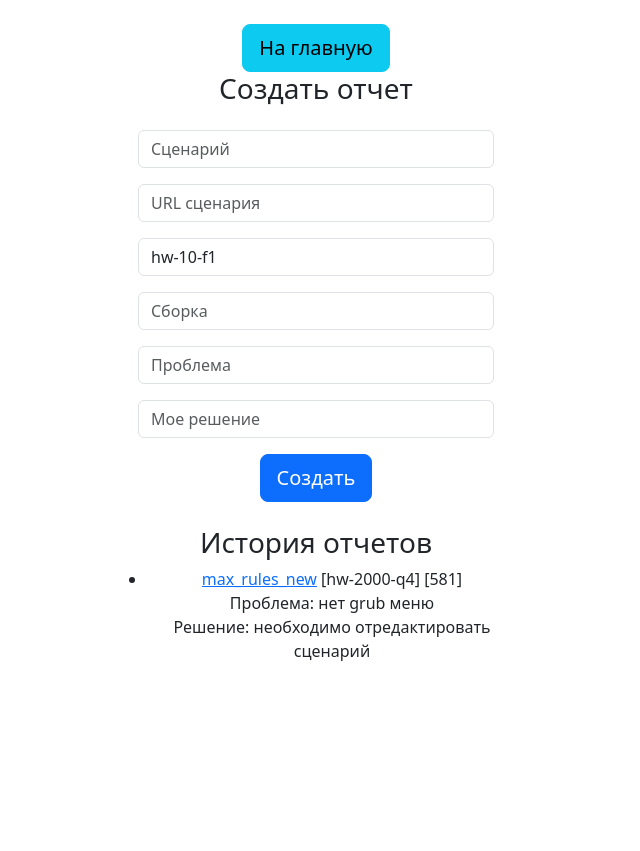
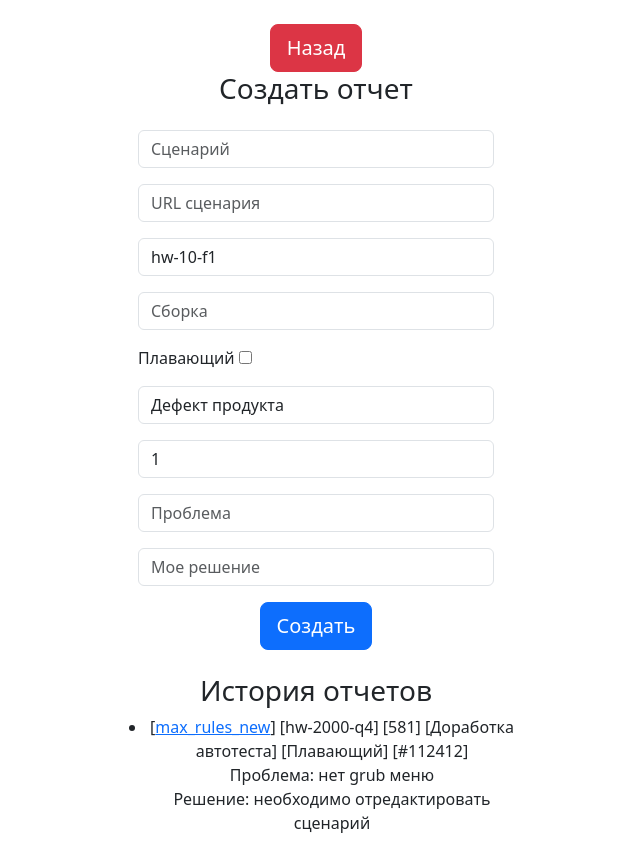
Before and after one commit to Pashckevich227/daily-report, a Django app: page /report/ in a window 1280 px wide. Shown: the whole page, without its empty margins (324-964 px from the left). Before the commit the page ends 661 px from the top, so only its background shows below. Run offline with Django 4.2, Linux system fonts and the light colour scheme; a user stored in the database is signed in; data comes from the database, SQL or seed files in the repository; both versions use the stored data as it was after the commit.

Commit message:
feat history fix: bugs

```diff
--- a/app/templates/base.html
+++ b/app/templates/base.html
@@ -25,7 +25,7 @@
                 <a href="auth/logout/" class="btn btn-danger btn-lg btn-block btn-width">Выйти</a>
             </div>
             <div class="mb-3 d-flex align-items-center justify-content-center">
-                <a href="report/" class="btn btn-info btn-lg btn-block btn-width">Отчеты</a>
+                <a href="report/" class="btn btn-dark btn-lg btn-block btn-width">Отчеты</a>
             </div>
             Вы вошли как <b>{{ user.first_name }}.{{user.last_name}} </b>
             {% endif %}
--- a/text_report/forms.py
+++ b/text_report/forms.py
@@ -30,6 +30,14 @@ class ReportForm(forms.Form):
         ('24', 'va-1000')
     ]
 
+    BUG = [
+        ('1', 'Дефект продукта'),
+        ('2', 'Дефект автостенда'),
+        ('3', 'Новый дефект'),
+        ('4', 'Доработка автотеста'),
+        ('5', 'Возможный дефект продукта'),
+    ]
+
     name = forms.CharField(widget=forms.TextInput(attrs={
         'class': 'form-control mb-3',
         'placeholder': 'Сценарий',
@@ -53,13 +61,25 @@ class ReportForm(forms.Form):
         'type': 'text'
     }))
 
-    problem = forms.CharField(widget=forms.TextInput(attrs={
+    bug = forms.ChoiceField(choices=BUG, widget=forms.Select(attrs={
+        'class': 'form-control mb-3',
+        'placeholder': 'Вид дефекта',
+    }))
+
+    floating_defect = forms.BooleanField(required=False, initial=False, widget=forms.CheckboxInput)
+
+    id_tfs = forms.CharField(required=False, initial=1, widget=forms.TextInput(attrs={
+        'class': 'form-control mb-3',
+        'placeholder': 'Id TFS',
+    }))
+
+    problem = forms.CharField(required=False, widget=forms.TextInput(attrs={
         'class': 'form-control mb-3',
         'placeholder': 'Проблема',
         'type': 'text'
     }))
 
-    my_solution = forms.CharField(widget=forms.TextInput(attrs={
+    my_solution = forms.CharField(required=False, widget=forms.TextInput(attrs={
         'class': 'form-control mb-3',
         'placeholder': 'Мое решение',
         'type': 'text'
@@ -67,4 +87,12 @@ class ReportForm(forms.Form):
 
     class Meta:
         model = Report
-        fields = ('name', 'url_report', 'platform_name', 'build_number', 'problem', 'my_solution')
+        fields = ('name',
+                  'url_report',
+                  'platform_name',
+                  'build_number',
+                  'bug',
+                  'floating_defect',
+                  'id_tfs',
+                  'problem',
+                  'my_solution')
--- a/text_report/models.py
+++ b/text_report/models.py
@@ -30,6 +30,14 @@ class Report(models.Model):
         ('24', 'va-1000')
     ]
 
+    BUG = [
+        ('1', 'Дефект продукта'),
+        ('2', 'Дефект автостенда'),
+        ('3', 'Новый дефект'),
+        ('4', 'Доработка автотеста'),
+        ('5', 'Возможный дефект продукта'),
+    ]
+
     name = models.CharField(max_length=60)
     url_report = models.URLField(blank=True, null=True)
     platform_name = models.CharField(
@@ -38,5 +46,9 @@ class Report(models.Model):
         default='1'
     )
     build_number = models.IntegerField()
+    bug = models.CharField(max_length=30, choices=BUG, default=1)
+    floating_defect = models.BooleanField(default=False)
+    id_tfs = models.IntegerField(default=1)
     problem = models.TextField()
     my_solution = models.TextField()
+    date_create = models.DateField(auto_now_add=True)
--- a/text_report/templates/index.html
+++ b/text_report/templates/index.html
@@ -9,7 +9,7 @@
 
 <body class="d-flex flex-column min-vh-100 justify-content-start align-items-center text-center mt-4">
 <div>
-    <a href="/" class="btn btn-info btn-lg btn-block btn-width">На главную</a>
+    <a href="/" class="btn btn-danger btn-lg btn-block btn-width">Назад</a>
 </div>
 {% if user.is_authenticated %}
     <div class="container">
@@ -23,6 +23,11 @@
                                 {{form.url_report}}
                                 {{form.platform_name}}
                                 {{form.build_number}}
+                                <div class="text-start">
+                                    <p>Плавающий <input type="checkbox" name="floating_bug" value="on"></p>
+                                </div>
+                                {{form.bug}}
+                                {{form.id_tfs}}
                                 {{form.problem}}
                                 {{form.my_solution}}
                             <button class="btn btn-lg btn-primary btn-block h3" type="submit" value="Создать">Создать</button>
@@ -35,17 +40,29 @@
                 {% block history_content %}
                     <div class="container">
                         <div class="row justify-content-center">
-                            <div class="col-md-8">
+                            <div class="col-md-8 justify-content-start">
                                 <h1 class="h3 mt-3 font-weight-normal">История отчетов</h1>
                                     <ul>
                                     {% for report in reports %}
                                         <li>
-                                            <a href="{{ report.url_report }}" target="_blank">{{ report.name }}</a>
-                                            [{{ report.get_platform_name_display }}] [{{ report.build_number }}]
+                                            [<a href="{{ report.url_report }}" target="_blank">{{ report.name }}</a>]
+                                            [{{ report.get_platform_name_display }}]
+                                            [{{ report.build_number }}]
+                                            [{{report.get_bug_display}}]
+                                            {% if report.floating_defect == 1 %}
+                                            [Плавающий]
+                                            {% endif %}
+                                            {% if report.id_tfs > 1000 %}
+                                            [#{{report.id_tfs}}]
+                                            {% endif %}
                                             <br>
+                                            {% if report.problem %}
                                             Проблема: {{ report.problem }}
+                                            {% endif %}
                                             <br>
+                                            {% if report.my_solution %}
                                             Решение: {{ report.my_solution }}
+                                            {% endif %}
                                         </li>
                                     {% endfor %}
                                 </ul>
@@ -55,7 +72,6 @@
                 {% endblock %}
             </div>
     </div>
-    </div>
 {% endif %}
 </body>
 </html>
--- a/text_report/views.py
+++ b/text_report/views.py
@@ -15,17 +15,25 @@ def report_view(request):
     if request.method == 'POST':
         form = ReportForm(request.POST)
         if form.is_valid():
+            floating_bug_value = 'floating_bug' in request.POST
+
             name = request.POST["name"]
             url_report = request.POST["url_report"]
             platform_name = request.POST["platform_name"]
             build_number = request.POST["build_number"]
+            bug = request.POST["bug"]
+            id_tfs = request.POST["id_tfs"]
             problem = request.POST["problem"]
             my_solution = request.POST["my_solution"]
+            print(floating_bug_value)
 
             new_report = Report(name=name,
                                 url_report=url_report,
                                 platform_name=platform_name,
                                 build_number=build_number,
+                                bug=bug,
+                                floating_defect=floating_bug_value,
+                                id_tfs=id_tfs,
                                 problem=problem,
                                 my_solution=my_solution)
             new_report.save()
--- a/user_auth/templates/signin.html
+++ b/user_auth/templates/signin.html
@@ -17,7 +17,10 @@
                 {{form.password}}
             </div>
         </div>
-        <button class="btn btn-lg btn-primary btn-block h3" type="submit" value="Войти">Войти</button>
+        <div>
+            <button class="btn btn-lg btn-primary btn-block h3" type="submit" value="Войти">Войти</button>
+            <a href="/" class="btn btn-lg btn-danger btn-block h3">Назад</a>
+        </div>
     </form>
 </body>
 </html>
--- a/user_auth/templates/signup.html
+++ b/user_auth/templates/signup.html
@@ -22,7 +22,10 @@
                 {{form.password2}}
             </div>
         </div>
-        <button class="btn btn-lg btn-primary btn-block" type="submit">Sign up</button>
+        <div>
+            <button class="btn btn-lg btn-primary btn-block h3" type="submit">Зарегистрироваться</button>
+            <a href="/" class="btn btn-lg btn-danger btn-block h3">Назад</a>
+        </div>
     </form>
 </body>
 </html>
```
Also changed, not shown: db.sqlite3, text_report/migrations/0004_report_bug_report_floating_defect_report_id_tfs_and_more.py (added), text_report/migrations/0005_alter_report_floating_defect.py (added), text_report/migrations/0006_report_date_create_alter_report_id_tfs_and_more.py (added). Lines whose indentation alone changed are shown as unchanged.
